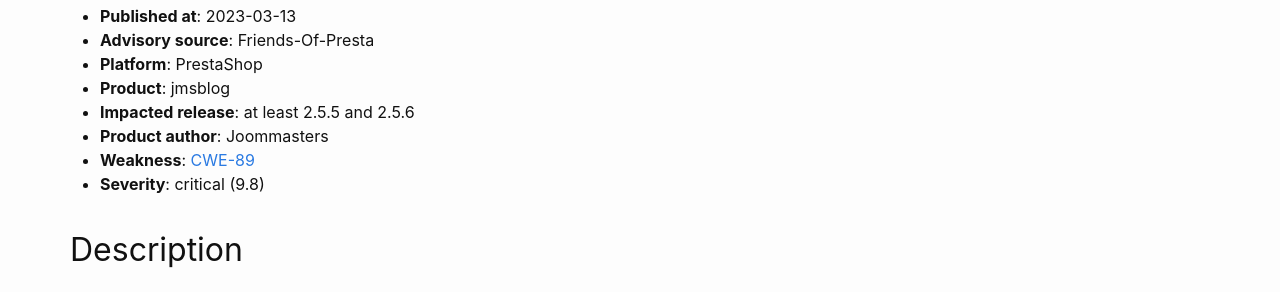
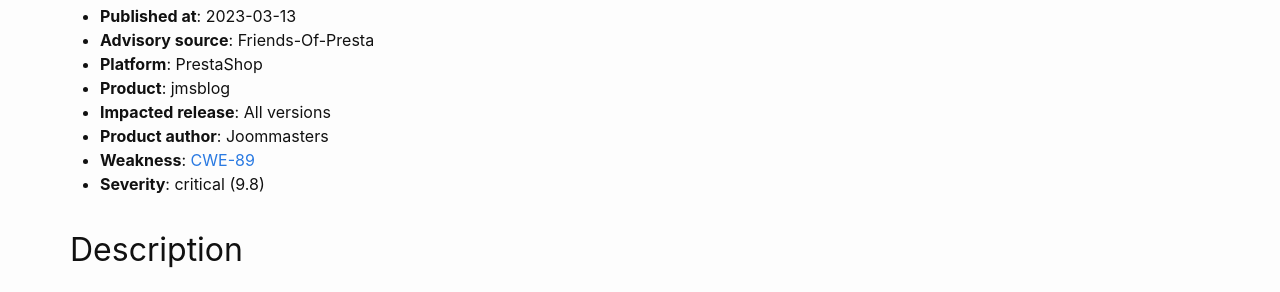
Before and after one commit to friends-of-presta/security-advisories, a Jekyll site: the page built from _posts/2023-03-13-jmsblog.md, in a window 1280 px wide and 900 px high, scrolled down 626 px. Shown: the part 158-450 px from the top of the window. Built offline with Jekyll 4.4.1, drawn with Linux system fonts in a browser that asks for light colours.

Commit message:
Update 2023-03-13-jmsblog.md
Fix impacted version text format for better pasing by Wilson Alba module.

```diff
--- a/_posts/2023-03-13-jmsblog.md
+++ b/_posts/2023-03-13-jmsblog.md
@@ -20,7 +20,7 @@ This module is for the PrestaShop e-commerce platform and mainly provided with j
 * **Advisory source**: Friends-Of-Presta
 * **Platform**: PrestaShop
 * **Product**: jmsblog
-* **Impacted release**: at least 2.5.5 and 2.5.6
+* **Impacted release**: All versions
 * **Product author**: Joommasters
 * **Weakness**: [CWE-89](https://cwe.mitre.org/data/definitions/89.html)
 * **Severity**: critical (9.8)
```
